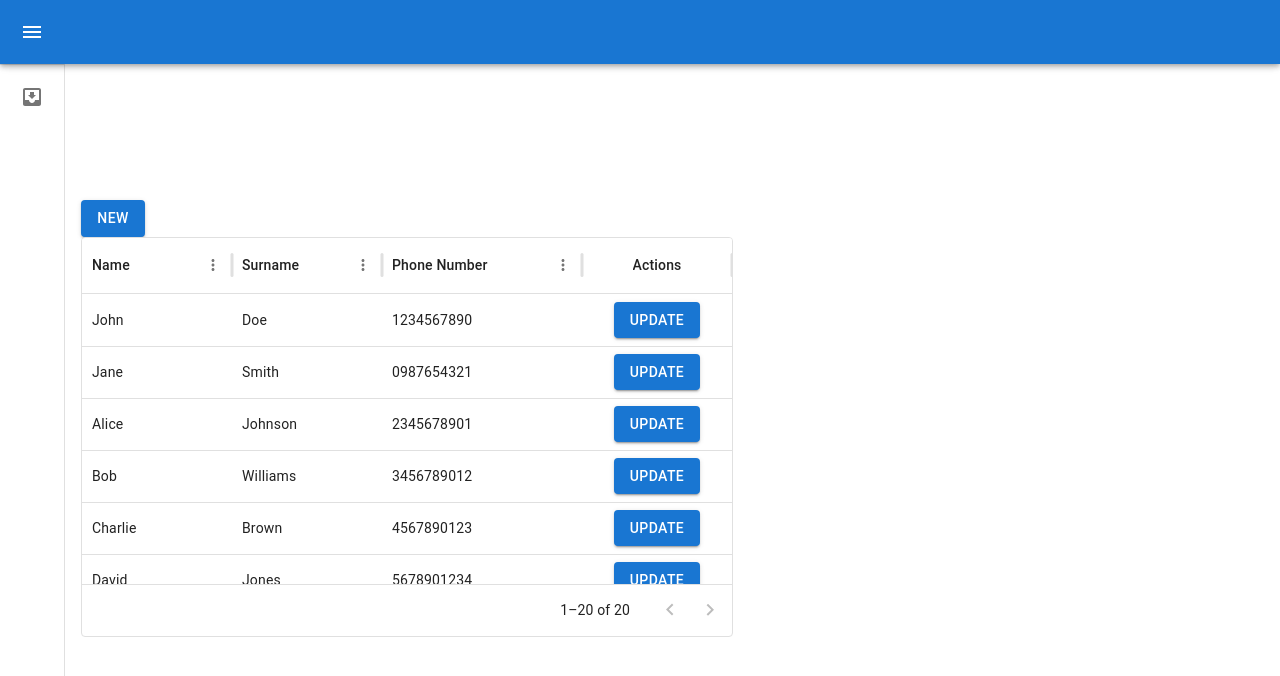
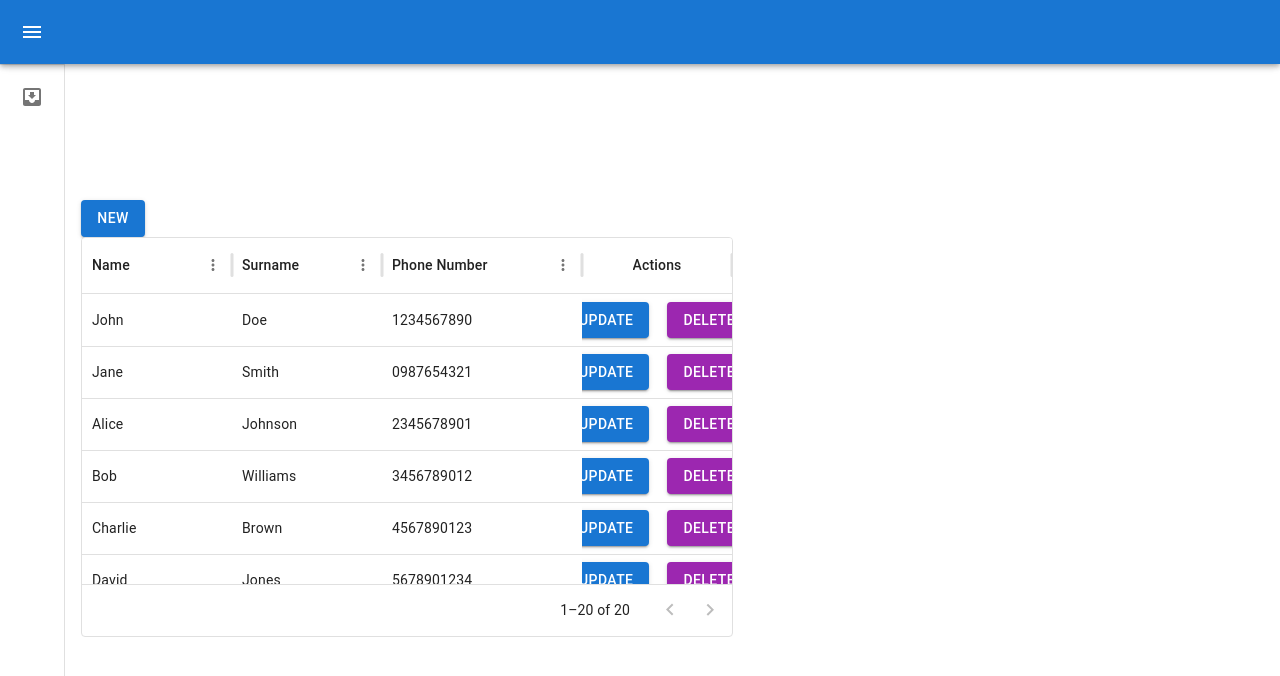
Before and after one commit to SimgeBozdogan/react-bootcamp-frontend, a React (Vite) app: page /phonebook in a window 1280 px wide. Shown: the top 676 px of the page. Built offline with nearby package versions, Linux system fonts and the light colour scheme.

Commit message:
feat: add "Delete" button to each DataGrid row, open confirm dialog for record deletion

```diff
--- a/src/components/Phonebook/index.tsx
+++ b/src/components/Phonebook/index.tsx
@@ -31,6 +31,8 @@ const Phonebook: React.FC = () => {
   const [rows, setRows] = React.useState<any[]>([]);
   const [open, setOpen] = React.useState(false);
   const [editRow, setEditRow] = React.useState<any>(null);
+  const [deleteRow, setDeleteRow] = React.useState<any>(null);
+  const [deleteDialogOpen, setDeleteDialogOpen] = React.useState(false);
 
   React.useEffect(() => {
     let storedData = localStorage.getItem("phonebook");
@@ -44,6 +46,19 @@ const Phonebook: React.FC = () => {
   const handleEditClick = (row: any) => {
     setEditRow(row);
     setOpen(true);
+  };
+
+  const handleDeleteClick = (row: any) => {
+    setDeleteRow(row);
+    setDeleteDialogOpen(true);
+  };
+
+  const handleDeleteConfirm = () => {
+    const updatedRows = rows.filter((row) => row.id !== deleteRow.id);
+    localStorage.setItem("phonebook", JSON.stringify(updatedRows));
+    setRows(updatedRows);
+    setDeleteDialogOpen(false);
+    setDeleteRow(null);
   };
 
   const handleNewEntry = (values: any) => {
@@ -80,6 +95,11 @@ const Phonebook: React.FC = () => {
           icon={<Button variant="contained" color="primary">Update</Button>}
           label="Update"
           onClick={() => handleEditClick(params.row)}
+        />,
+        <GridActionsCellItem
+          icon={<Button variant="contained" color="secondary">Delete</Button>}
+          label="Delete"
+          onClick={() => handleDeleteClick(params.row)}
         />
       ]
     }
@@ -126,6 +146,14 @@ const Phonebook: React.FC = () => {
           </Formik>
         </DialogContent>
       </Dialog>
+      <Dialog open={deleteDialogOpen} onClose={() => setDeleteDialogOpen(false)}>
+        <DialogTitle>Confirm Delete</DialogTitle>
+        <DialogContent>Are you sure you want to delete this entry?</DialogContent>
+        <DialogActions>
+          <Button onClick={() => setDeleteDialogOpen(false)} color="primary">Cancel</Button>
+          <Button onClick={handleDeleteConfirm} color="secondary">OK</Button>
+        </DialogActions>
+      </Dialog>
     </div>
   );
 };
```
